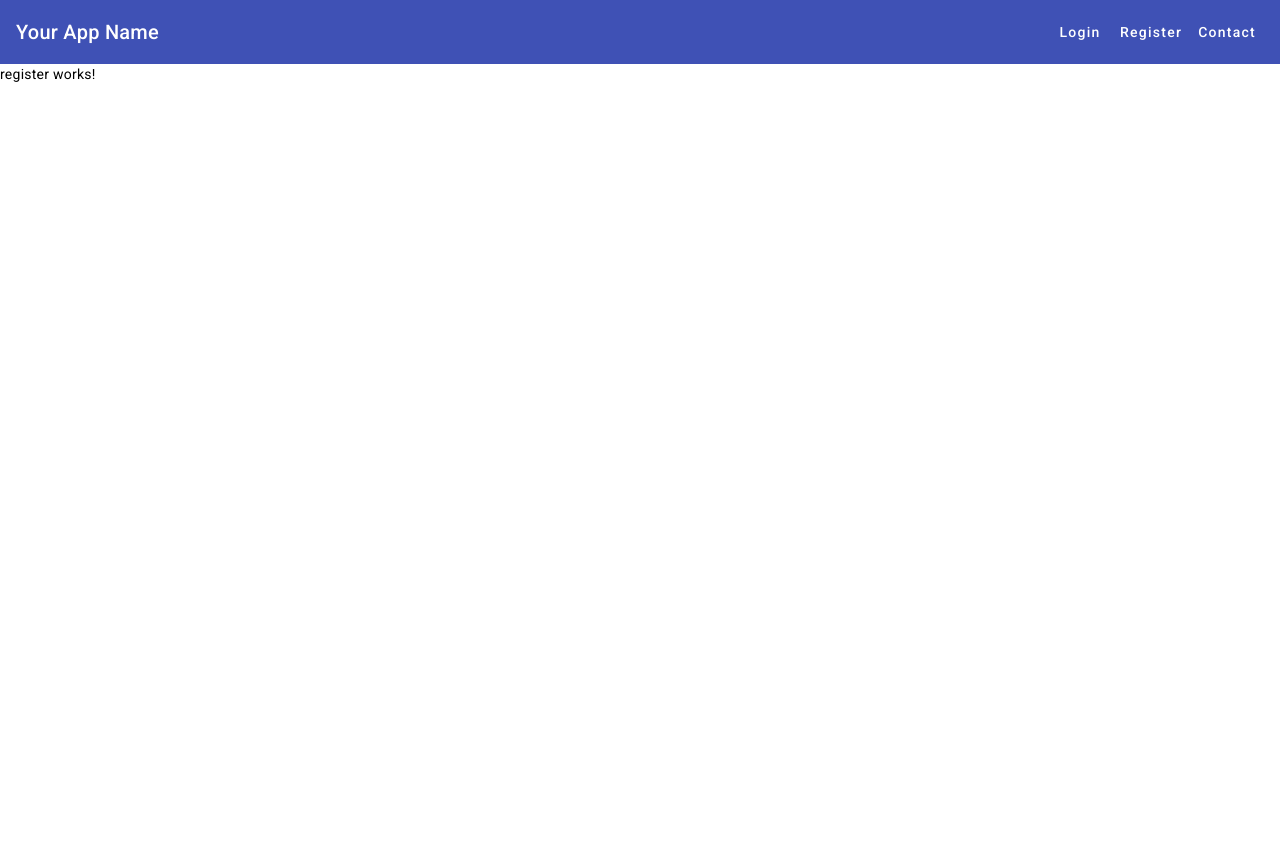
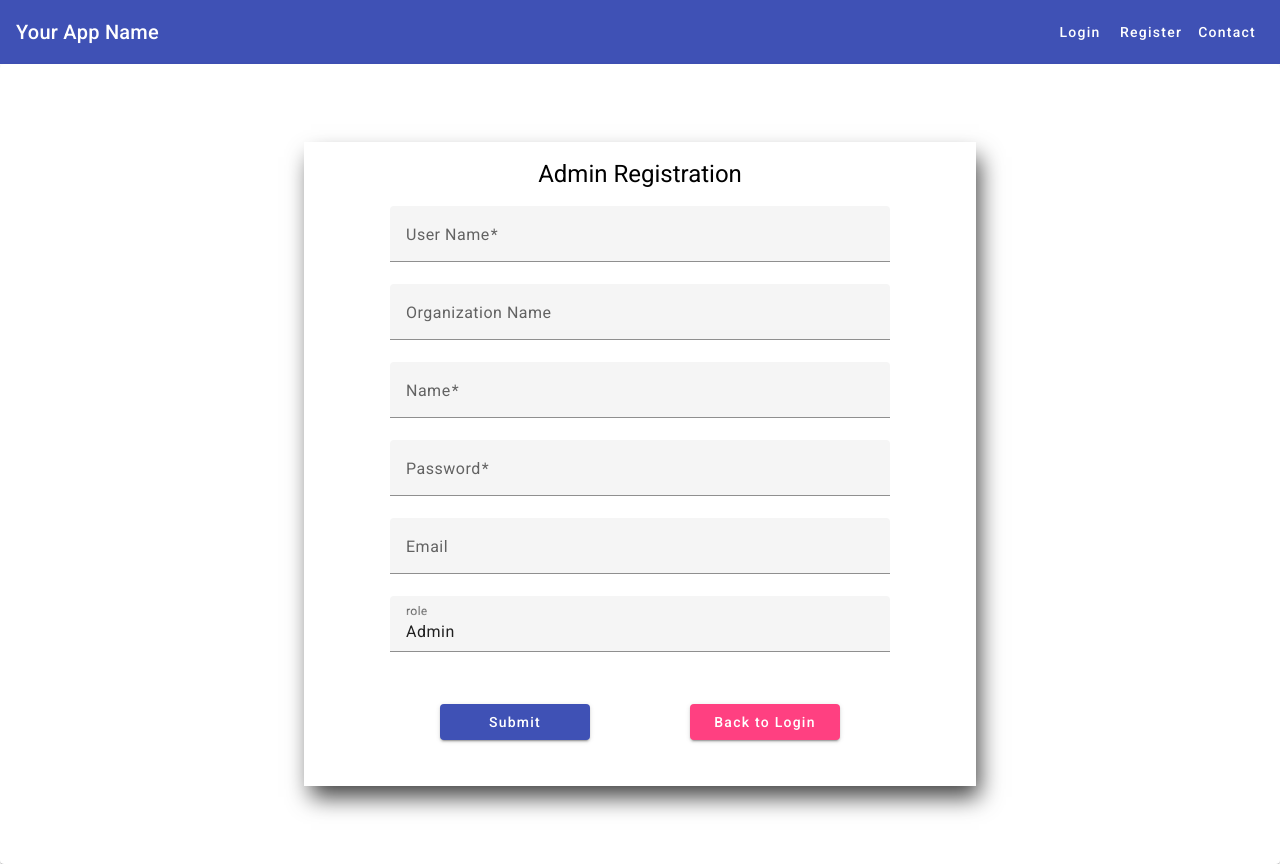
Before and after one commit to Djspy2301/D-Duty_2.0, an Angular app in the folder FRONTEND/D-DUTY/: page /register in a window 1280 px wide. Before the commit the page ends 800 px from the top, so only its background shows below. Built offline with nearby package versions, Linux system fonts and the light colour scheme.

Commit message:
registration -c

```diff
--- a/FRONTEND/D-DUTY/db.json
+++ b/FRONTEND/D-DUTY/db.json
@@ -1,6 +1,12 @@
 {
   "user": [
-
+    {
+      "id": "aadi",
+      "org": "OverdoseGaming",
+      "name": "Adit",
+      "password": "123456",
+      "email": "adit@2301",
+      "role": "Admin"
+    }
   ]
-
 }
--- a/FRONTEND/D-DUTY/src/app/app-routing.module.ts
+++ b/FRONTEND/D-DUTY/src/app/app-routing.module.ts
@@ -2,10 +2,12 @@ import { NgModule } from '@angular/core';
 import { RouterModule, Routes } from '@angular/router';
 import { LoginComponent } from './login/login.component';
 import { RegisterComponent } from './register/register.component';
+import { DashboardComponent } from './dashboard/dashboard.component';
 
 const routes: Routes = [
-  {path:'', component:LoginComponent},
-  {path:'register', component:RegisterComponent}
+  { path: '', component: LoginComponent },
+  { path: 'register', component: RegisterComponent },
+  { path: 'dashboard', component: DashboardComponent }
 ];
 
 @NgModule({
--- /dev/null
+++ b/FRONTEND/D-DUTY/src/app/dashboard/dashboard.component.html
@@ -0,0 +1 @@
+<p>dashboard works!</p>
--- a/FRONTEND/D-DUTY/src/app/material.module.ts
+++ b/FRONTEND/D-DUTY/src/app/material.module.ts
@@ -10,6 +10,8 @@ import { MatTableModule } from '@angular/material/table'
 import { MatPaginatorModule } from '@angular/material/paginator'
 import { MatSortModule } from '@angular/material/sort'
 import { MatDialogModule } from '@angular/material/dialog'
+import {MatFormFieldModule} from '@angular/material/form-field';
+import {FormsModule} from '@angular/forms';
 
 @NgModule({
     exports: [
@@ -24,6 +26,8 @@ import { MatDialogModule } from '@angular/material/dialog'
         MatPaginatorModule,
         MatSortModule,
         MatDialogModule,
+        MatFormFieldModule,
+        FormsModule,
     ]
 })
 export class MaterialModule{
--- a/FRONTEND/D-DUTY/src/app/register/register.component.css
+++ b/FRONTEND/D-DUTY/src/app/register/register.component.css
@@ -0,0 +1,32 @@
+.example-form {
+    min-width: 150px;
+    max-width: 500px;
+    width: 100%;
+    margin: auto;
+}
+
+h1{
+    text-align: center;
+}
+
+.example-full-width {
+    width: 100%;
+}
+
+#wild-content{
+    width: 50%;
+    margin: auto;
+    -webkit-box-shadow: 5px 13px 22px -2px rgba(0,0,0,0.75);
+    -moz-box-shadow: 5px 13px 22px -2px rgba(0,0,0,0.75);
+    box-shadow: 5px 13px 22px -2px rgba(0,0,0,0.75);
+}
+
+#wild-card{
+
+    height: 100vh;
+}
+
+.btn{
+    width: 30%;
+    margin: 30px 50px
+}
--- a/FRONTEND/D-DUTY/src/app/register/register.component.html
+++ b/FRONTEND/D-DUTY/src/app/register/register.component.html
@@ -1 +1,40 @@
-<p>register works!</p>
+<mat-card id="wild-card">
+
+    <mat-card-content id="wild-content">
+        <h1>Admin Registration</h1>
+        <form class="example-form" [formGroup]="registerForm" (ngSubmit)="proceedReg()">
+            <mat-form-field class="example-full-width">
+                <mat-label>User Name</mat-label>
+                <input matInput formControlName="id">
+            </mat-form-field>
+
+            <mat-form-field class="example-full-width">
+                <mat-label>Organization Name</mat-label>
+                <input matInput formControlName="org">
+            </mat-form-field>
+
+            <mat-form-field class="example-full-width">
+                <mat-label>Name</mat-label>
+                <input matInput formControlName="name">
+            </mat-form-field>
+
+            <mat-form-field class="example-full-width">
+                <mat-label>Password</mat-label>
+                <input type="password" matInput formControlName="password">
+            </mat-form-field>
+
+            <mat-form-field class="example-full-width">
+                <mat-label>Email</mat-label>
+                <input type="email" matInput formControlName="email">
+            </mat-form-field>
+
+            <mat-form-field class="example-full-width">
+                <mat-label>role</mat-label>
+                <input matInput formControlName="role">
+            </mat-form-field>
+
+            <button class="btn" mat-raised-button color="primary">Submit</button>
+            <a class="btn" routerLink="/" mat-raised-button color="accent">Back to Login</a>
+        </form>
+    </mat-card-content>
+</mat-card>
--- a/FRONTEND/D-DUTY/src/app/register/register.component.ts
+++ b/FRONTEND/D-DUTY/src/app/register/register.component.ts
@@ -1,4 +1,9 @@
 import { Component } from '@angular/core';
+import { FormBuilder, Validators } from '@angular/forms'
+import { ToastrService } from 'ngx-toastr'
+import { AuthService } from '../service/auth.service';
+import { Router } from '@angular/router';
+
 
 @Component({
   selector: 'app-register',
@@ -6,5 +11,27 @@ import { Component } from '@angular/core';
   styleUrls: ['./register.component.css']
 })
 export class RegisterComponent {
+  constructor(private builder: FormBuilder, private toast: ToastrService,
+    private authService: AuthService, private route: Router) { }
 
+
+  registerForm = this.builder.group({
+    id: this.builder.control('', Validators.required),
+    org: this.builder.control('', Validators.compose([Validators.required,Validators.maxLength(20)])),
+    name: this.builder.control('', Validators.required),
+    password: this.builder.control('', Validators.required),
+    email: this.builder.control('', Validators.compose([Validators.required,Validators.email])),
+    role: this.builder.control('Admin')
+  })
+
+  proceedReg() {
+    if (this.registerForm.valid) {
+      this.authService.proceedreg(this.registerForm.value).subscribe(res => {
+        this.toast.success('Registration Successful!');
+        this.route.navigate(['']);
+      })
+    } else {
+      this.toast.warning('Pleas enter valid inputs!');
+    }
+  }
 }
--- a/FRONTEND/D-DUTY/src/app/service/auth.service.ts
+++ b/FRONTEND/D-DUTY/src/app/service/auth.service.ts
@@ -1,3 +1,4 @@
+import { HttpClient } from '@angular/common/http';
 import { Injectable } from '@angular/core';
 
 @Injectable({
@@ -5,5 +6,22 @@ import { Injectable } from '@angular/core';
 })
 export class AuthService {
 
-  constructor() { }
+  constructor(private http: HttpClient) { }
+  apiUrl = 'http://localhost:3000/user'
+
+  getAll() {
+    return this.http.get(this.apiUrl);
+  }
+
+  getByCode(code: any) {
+    return this.http.get(this.apiUrl + '/' + code);
+  }
+
+  proceedreg(inputData: any) {
+    return this.http.post(this.apiUrl, inputData);
+  }
+
+  updateUser(code: any, inputData: any) {
+    return this.http.post(this.apiUrl + '/' + code, inputData);
+  }
 }
```
Also changed, not shown: FRONTEND/D-DUTY/src/app/dashboard/dashboard.component.ts (added, +10 -0 lines), FRONTEND/D-DUTY/src/app/login/login.component.ts (+15 -0 lines), FRONTEND/D-DUTY/src/app/dashboard/dashboard.component.css (added), 1 other file (tests, documents, lock files or other folders).
